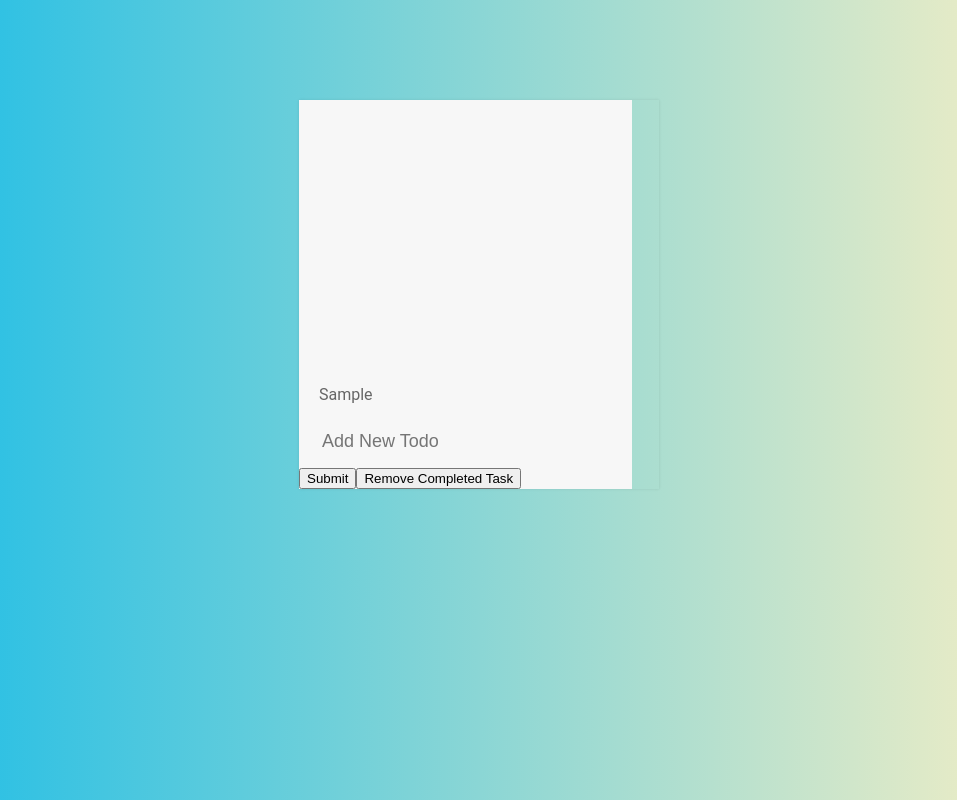
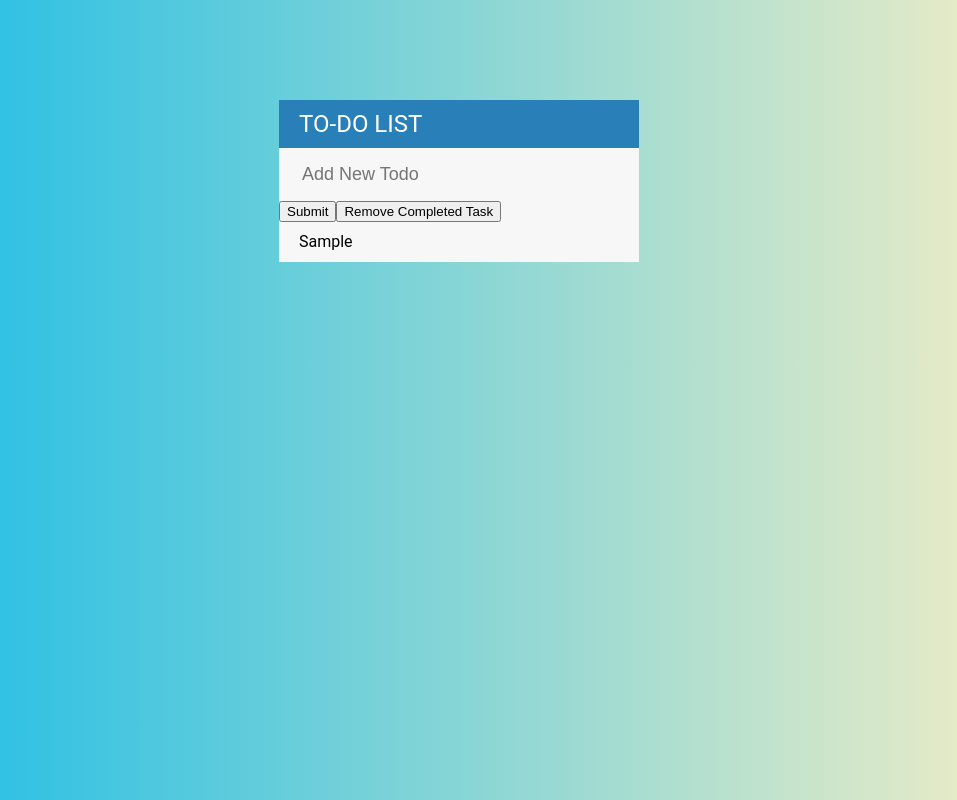
Before and after one commit to s-prajapati/todo-list, a React (Create React App) app: page / in a window 1280 px wide. Both pictures are taken after typing "Sample" into the empty fields and a click on the button "Submit". Shown: the whole page, without its empty margins (161-1118 px from the left). Built offline with nearby package versions, Linux system fonts and the light colour scheme; the HTML template or start-up script is replaced by a standard one.

Commit message:
temporary commit

```diff
--- a/src/AddTodo.js
+++ b/src/AddTodo.js
@@ -13,7 +13,7 @@ const AddTodo = ({todos,setTodos,remtask,setRemtask})=>{
     const addTodo = (content) => {
         if(content.length>=5){
             const id = todos.length+1;
-            let newTodos = [...todos,{id:id,content:content}]
+            let newTodos = [...todos,{id:id,content:content,isCompleted:false}]
             setTodos(newTodos);
             setContent('')
         }else{
@@ -21,7 +21,12 @@ const AddTodo = ({todos,setTodos,remtask,setRemtask})=>{
         }
 
     }
-    const [content,setContent]=useState('')
+    const [content,setContent]=useState('');
+    const move = ()=>{
+        let temp = todos.filter((todo)=>{return !todo.isCompleted});
+        setTodos(temp);
+
+    }
     return (
         <div className="add">
         <input type="text" placeholder="Add New Todo" value={content} onChange={(e)=>{
@@ -36,7 +41,10 @@ const AddTodo = ({todos,setTodos,remtask,setRemtask})=>{
             </span>
             )}
             <button onClick={()=>addTodo(content)}>Submit</button>
-            <button onClick={()=>setRemtask(!remtask)}>Remove Completed Task</button>
+            <button onClick={()=>{
+                setRemtask(!remtask)
+                move();
+            }}>Remove Completed Task</button>
         </div>
     )
 }
--- a/src/App.js
+++ b/src/App.js
@@ -13,25 +13,35 @@ function App() {
   let [remtask,setRemtask]=useState(false);
   let [completeTodos,setCompleteTodos]=useState([]);
   const deleteTodo = (id) => {
-    const compTask = [...completeTodos,todos[id-1]];
-    setCompleteTodos(compTask);
     const newTodos = todos.filter(todo => {
       return todo.id !== id
     });
     setTodos(newTodos)
   }
+  const complete =(id)=>{
+    // let tempTodos= todos;
+    // tempTodos[id-1].isCompleted=true;
+    // setTodos(tempTodos);
+    // const compTask = [...completeTodos,todos[id-1]];
+    // // setCompleteTodos(compTask);
+  }
+  const uncomplete = (id)=>{
+    // const revertcompTask = completeTodos.filter((todo)=>{return todo.id!=id});
+    // setCompleteTodos(revertcompTask);
+  }
 
   return (
     <div className="App">
-      <div style={{background:"#f7f7f7"}} className="main">
 
-        <Todos todos={todos} deleteTodo={deleteTodo} setTodos={setTodos} setCompleteTodos={setCompleteTodos}/>
+      <div style={{background:"#f7f7f7",width:"360px"}} className="main">
+      <h1>To-Do List <i class="fa fa-plus"></i></h1>
         <AddTodo todos={todos} setTodos={setTodos} remtask={remtask} setRemtask={setRemtask} />
+        <Todos todos={todos} deleteTodo={deleteTodo} complete={complete} uncomplete={uncomplete} setTodos={setTodos} setCompleteTodos={setCompleteTodos}/>
 
       </div>
       <div  style={{width:"40px", opacity:"0"}} className="temp"></div>
       {remtask && <>
-        <div style={{background:"#f7f7f7"}} className="completed-task">
+        <div style={{background:"#f7f7f7",width:"200px"}} className="completed-task">
         <CompleteTodo completeTodos={completeTodos}/>
         </div>
       </>}
--- a/src/CompletedTodo.js
+++ b/src/CompletedTodo.js
@@ -4,9 +4,7 @@ const CompleteTodo =({completeTodos})=>{
           return (
             <div className="collection-item" key={todo.id}>
               {/* <span onClick={() => {deleteTodo(todo.id)}}>{todo.content}</span> */}
-
                 <span className="item"><span className="trash"></span>{todo.content}</span>
-
             </div>
           )
         })
--- a/src/Todos.js
+++ b/src/Todos.js
@@ -1,19 +1,34 @@
 
-const Todos = ({todos, deleteTodo}) => {
+const Todos = ({todos, deleteTodo,complete,uncomplete,setTodos}) => {
   const fun=(id)=>{
     const ele=document.getElementById(id);
     ele.classList.toggle("completed");
+
     // console.log(e);
     // e.target.classList.toggle("completed");
 
   }
+
   const todoList = todos.length ? (
     todos.map(todo => {
       return (
-        <div className="collection-item" onClick={()=>fun(todo.id)} id={todo.id} key={todo.id}>
+        <div className="collection-item" onClick={()=>{
+            fun(todo.id)
+            if(!todo.isCompleted){
+              let temp= todos;
+              temp[todo.id-1].isCompleted=true;
+              setTodos(temp);
+            }
+            else{
+              let temp= todos;
+              temp[todo.id-1].isCompleted=false;
+              setTodos(temp)
+            }
+          }
+          } id={todo.id} key={todo.id}>
           {/* <span onClick={() => {deleteTodo(todo.id)}}>{todo.content}</span> */}
 
-            <span  className="item" ><span  onClick={()=>deleteTodo(todo.id)} className="trash"><img src="../public/delete.png" alt="" /></span>{todo.content}</span>
+            <span  className="item" ><span  onClick={()=>deleteTodo(todo.id)} className="trash"><img style={{width:"20px",height:"20px"}} src="/delete.png" alt="" /></span>{todo.content}</span>
 
         </div>
       )
--- a/src/index.css
+++ b/src/index.css
@@ -35,7 +35,7 @@ h1 {
 	/* background: #fff; */
 	height: 40px;
 	line-height: 40px;
-	color: #666;
+	color: Black;
 }
 
 .item:nth-child(2n){
@@ -78,14 +78,15 @@ input:focus{
 .App {
 	display: flex;
 	flex-direction: row;
-	width: 360px;
+	justify-content: center;
+
 	margin: 100px auto;
 	/* background: #f7f7f7; */
-	box-shadow: 0 0 3px rgba(0,0,0, 0.1);
+	/* box-shadow: 0 0 3px rgba(0,0,0, 0.1); */
 }
 
 .completed {
-	color: black;
+	color: white;
 	background-color: crimson;
 	text-decoration: line-through;
 	font-size: 1.5rem;
```
Also changed, not shown: public/delete.png (added).
